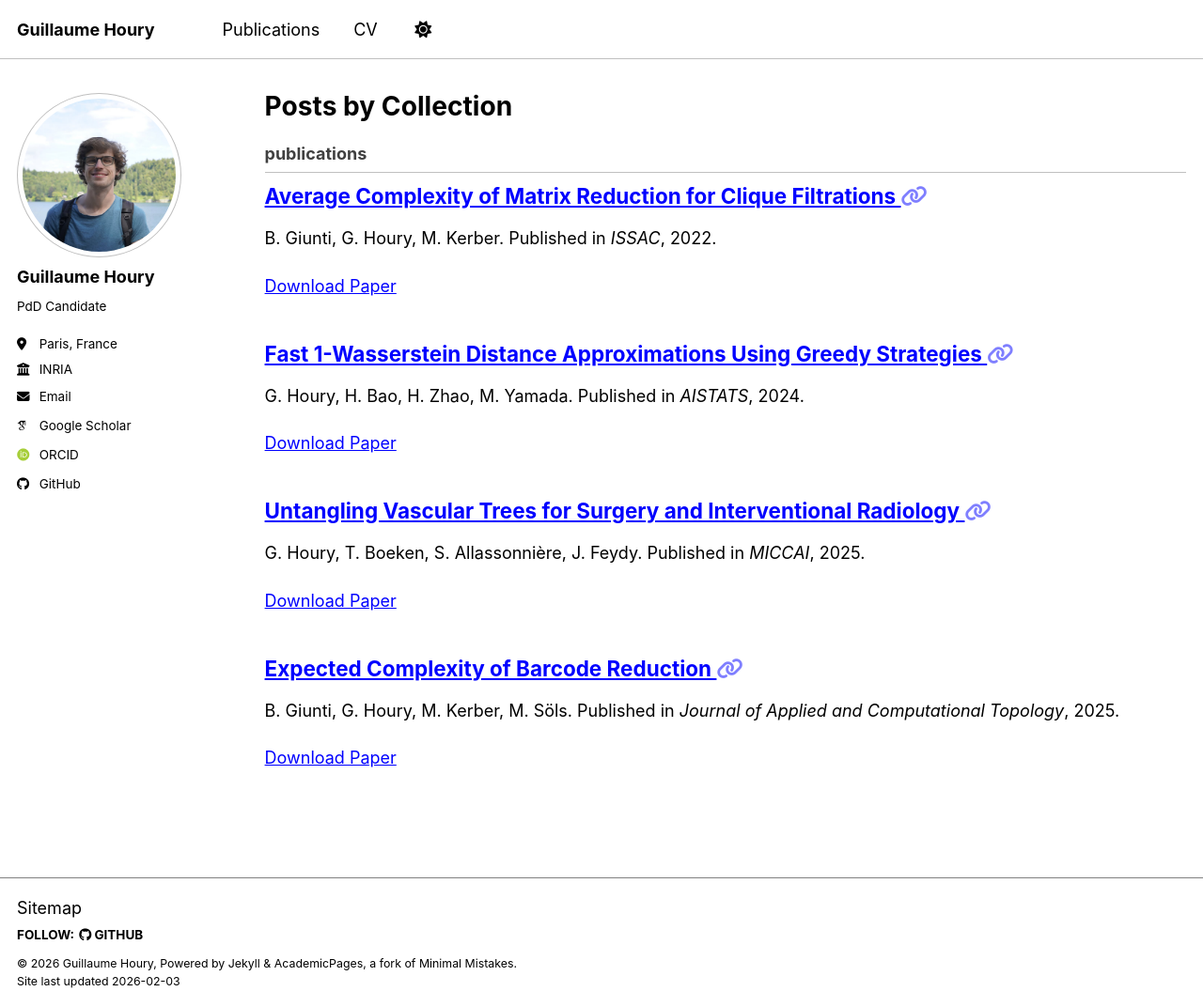
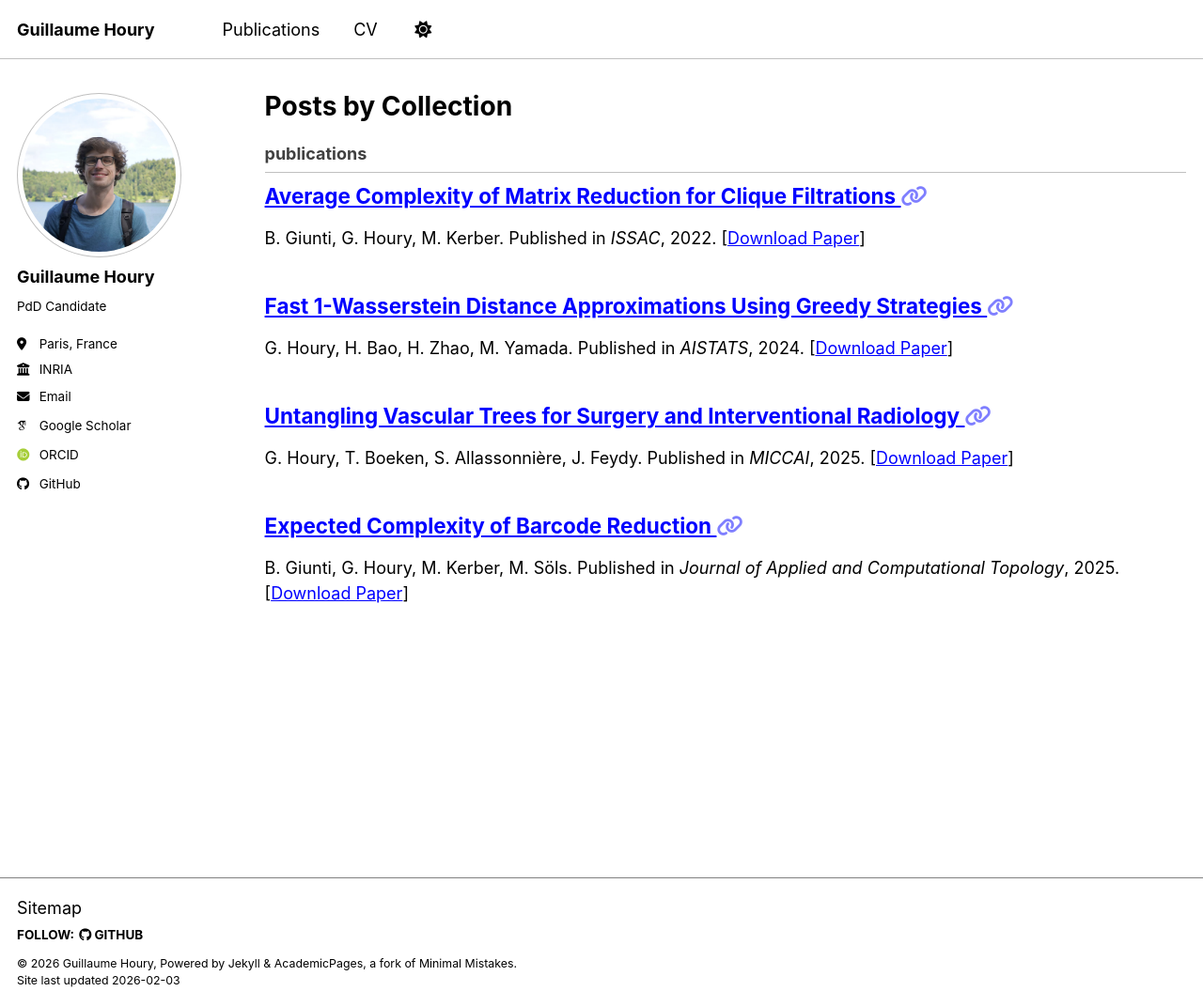
Before and after one commit to guillaumeHoury/guillaumehoury.github.io, a Jekyll site: the page built from _pages/collection-archive.html, in a window 1280 px wide and 1072 px high. Shown: the whole window at 94% size. Built offline with Jekyll 4.4.1, drawn with Linux system fonts in a browser that asks for light colours; some web fonts are replaced; a script bundle is joined from its source files by our own code; library files that are not in the unit come from our copies.

Commit message:
Update archive-single.html

```diff
--- a/_includes/archive-single.html
+++ b/_includes/archive-single.html
@@ -40,6 +40,8 @@
 
         {% if post.collection == 'teaching' %}
           <p> {{ post.type }}, <i>{{ post.venue }}</i>, {{ post.date | default: "1900-01-01" | date: "%Y" }} </p>
+        {% elsif post.collection == 'publications' and post.paperurl %}
+          <p>{{ post.authors | default: "" }}. Published in <i>{{ post.venue }}</i>, {{ post.date | default: "1900-01-01" | date: "%Y" }}. [<a href="{{ post.paperurl }}">Download Paper</a>] </p>
         {% elsif post.collection == 'publications' %}
           <p>{{ post.authors | default: "" }}. Published in <i>{{ post.venue }}</i>, {{ post.date | default: "1900-01-01" | date: "%Y" }}. </p>
         {% elsif post.date %}
@@ -51,7 +53,7 @@
     {% elsif post.excerpt and site.read_more == 'enabled' %}
     <p class="archive__item-excerpt" itemprop="description"><p>{{ post.excerpt | markdownify | remove: '<p>' | remove: '</p>' }}<strong><a href="{{ base_path }}{{ post.url }}" rel="permalink"> Read more</a></strong></p></p>
     {% endif %}
-
+    <!--
     {% if post.citation and post.paperurl and post.slidesurl and post.bibtexurl %}
       <p>Recommended citation: {{ post.citation }}<br /><a href="{{ post.paperurl }}">Download Paper</a> | <a href="{{ post.slidesurl }}">Download Slides</a> | <a href="{{ post.bibtexurl }}">Download Bibtex</a></p>
     {% elsif post.citation and post.paperurl and post.slidesurl %}
@@ -79,6 +81,6 @@
     {% elsif post.bibtexurl %}
       <p><a href="{{ post.bibtexurl }}">Download Bibtex</a></p>
     {% endif %}
-
+    -->
   </article>
 </div>
```
